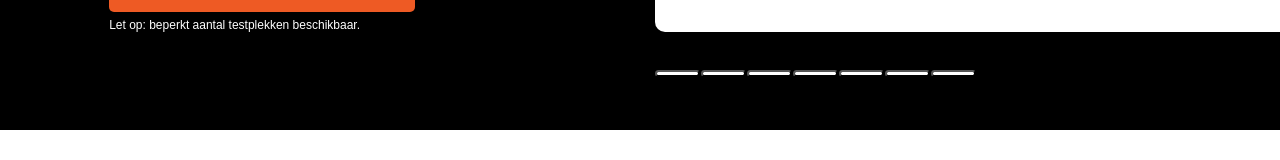
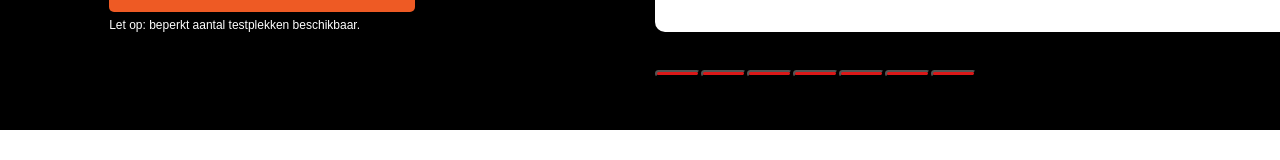
Before and after one commit to Raheel-Afzal/bike-test, a React (Create React App) app: page / in a window 1280 px wide. Shown: the part 524-684 px from the top of the page. Built offline with nearby package versions, Linux system fonts and the light colour scheme.

Commit message:
Update style.css

```diff
--- a/src/assets/css/style.css
+++ b/src/assets/css/style.css
@@ -63,7 +63,7 @@
 }
 
 .Crousel_btn {
-    background-color: #fff;
+    background-color: rgb(218, 24, 24);
     margin-top: 6%;
     margin-right: 1px;
     padding: 0%;
```
